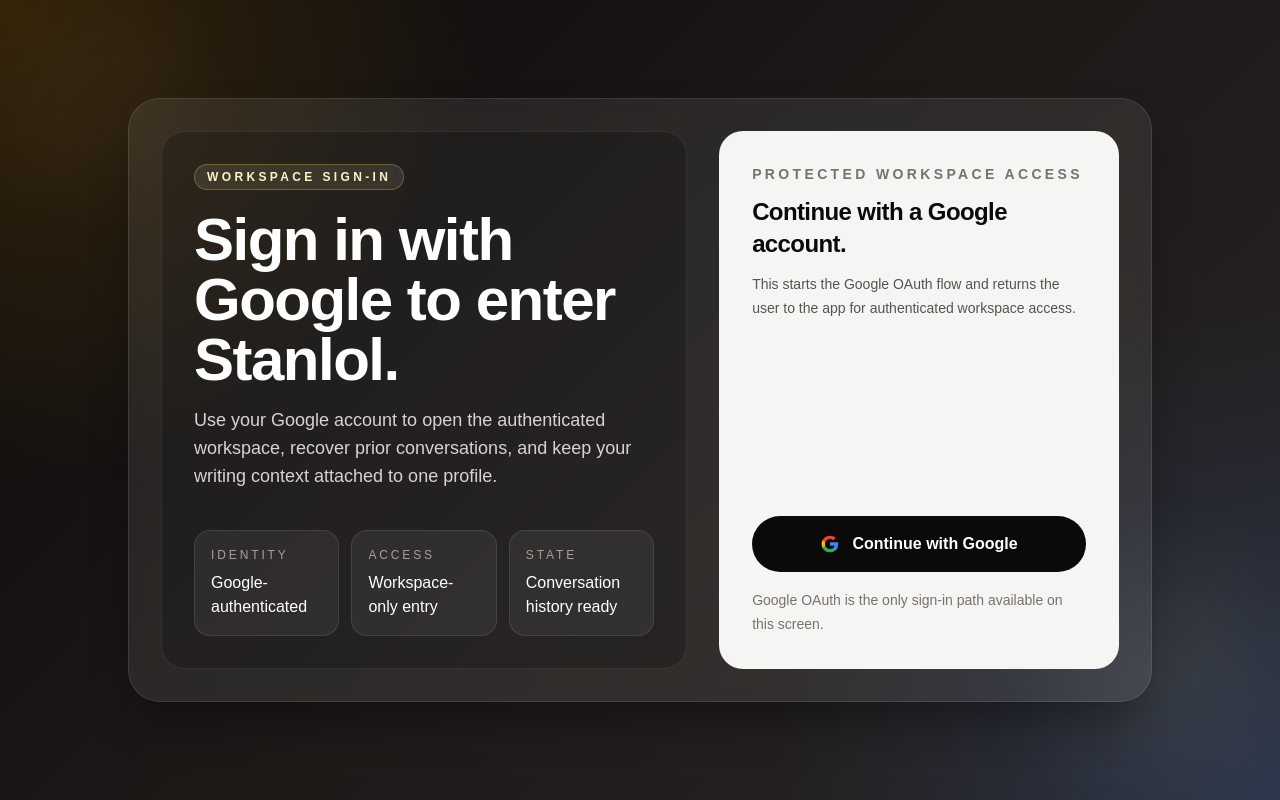
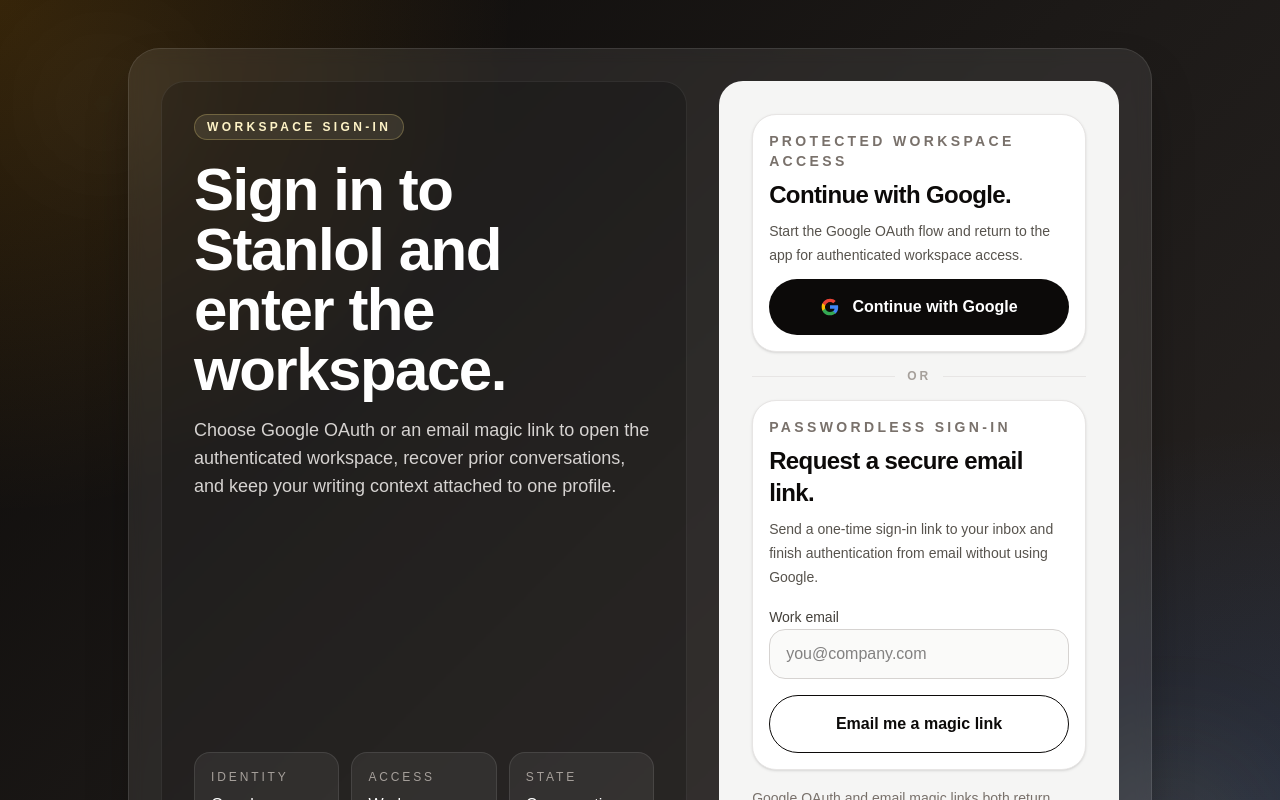
Before and after one commit to OpsEclipse/stanlol, a Next.js app: page / in a window 1280 px wide. Shown: the top 800 px of the page. Built offline with nearby package versions, Linux system fonts and the light colour scheme; no server answers.

Commit message:
feat: add magic link sign-in screen

```diff
--- /dev/null
+++ b/app/auth/magic-link/route.ts
@@ -0,0 +1,111 @@
+import { NextResponse } from "next/server";
+
+import {
+  buildSupabaseAuthUrl,
+  fetchSupabaseAuth,
+  getRequestOrigin,
+  readRequiredEnv,
+  SUPABASE_ANON_KEY,
+} from "../../../lib/auth-session";
+import { object, string, validatePayload } from "../../../lib/validation";
+
+export const MAGIC_LINK_PATH = "/auth/magic-link";
+export const MAGIC_LINK_STATUS_PARAM = "magicLinkStatus";
+export const MAGIC_LINK_EMAIL_PARAM = "email";
+export const MAGIC_LINK_SENT_STATUS = "sent";
+export const MAGIC_LINK_FAILED_STATUS = "failed";
+export const MAGIC_LINK_INVALID_EMAIL_STATUS = "invalid_email";
+
+const AUTH_CALLBACK_PATH = "/auth/callback";
+const DEFAULT_AUTH_SUCCESS_PATH = "/workspace";
+const EMAIL_PATTERN = /^[^\s@]+@[^\s@]+\.[^\s@]+$/;
+const MAGIC_LINK_REQUEST_VALIDATOR = object({
+  email: string({
+    maxLength: 320,
+    trim: true,
+  }),
+});
+
+function buildMagicLinkRedirectUrl(request: Request): string {
+  const callbackUrl = new URL(AUTH_CALLBACK_PATH, getRequestOrigin(request));
+
+  callbackUrl.searchParams.set("next", DEFAULT_AUTH_SUCCESS_PATH);
+
+  return callbackUrl.toString();
+}
+
+function buildHomeRedirectUrl(
+  request: Request,
+  status: string,
+  email: string | null = null,
+): URL {
+  const redirectUrl = new URL("/", getRequestOrigin(request));
+
+  redirectUrl.searchParams.set(MAGIC_LINK_STATUS_PARAM, status);
+
+  if (email) {
+    redirectUrl.searchParams.set(MAGIC_LINK_EMAIL_PARAM, email);
+  }
+
+  return redirectUrl;
+}
+
+function redirectToStatus(
+  request: Request,
+  status: string,
+  email: string | null = null,
+): NextResponse {
+  return NextResponse.redirect(buildHomeRedirectUrl(request, status, email), {
+    status: 303,
+  });
+}
+
+function normalizeRequestPayload(formData: FormData): unknown {
+  return {
+    email: formData.get("email"),
+  };
+}
+
+async function requestMagicLink(email: string, request: Request): Promise<void> {
+  await fetchSupabaseAuth(buildSupabaseAuthUrl("/auth/v1/otp"), {
+    body: JSON.stringify({
+      email,
+      options: {
+        emailRedirectTo: buildMagicLinkRedirectUrl(request),
+      },
+    }),
+    headers: {
+      apikey: readRequiredEnv(SUPABASE_ANON_KEY),
+      "content-type": "application/json",
+    },
+    method: "POST",
+  });
+}
+
+export async function POST(request: Request): Promise<NextResponse> {
+  let normalizedEmail: string | null = null;
+
+  try {
+    const formData = await request.formData();
+    const validation = validatePayload(
+      normalizeRequestPayload(formData),
+      MAGIC_LINK_REQUEST_VALIDATOR,
+    );
+
+    if (validation.success === false) {
+      return redirectToStatus(request, MAGIC_LINK_INVALID_EMAIL_STATUS);
+    }
+
+    normalizedEmail = validation.data.email.toLowerCase();
+
+    if (!EMAIL_PATTERN.test(normalizedEmail)) {
+      return redirectToStatus(request, MAGIC_LINK_INVALID_EMAIL_STATUS, normalizedEmail);
+    }
+
+    await requestMagicLink(normalizedEmail, request);
+
+    return redirectToStatus(request, MAGIC_LINK_SENT_STATUS, normalizedEmail);
+  } catch {
+    return redirectToStatus(request, MAGIC_LINK_FAILED_STATUS, normalizedEmail);
+  }
+}
--- a/components/google-oauth-sign-in-screen.tsx
+++ b/components/google-oauth-sign-in-screen.tsx
@@ -1,14 +1,45 @@
 export const GOOGLE_OAUTH_PATH = "/auth/callback?provider=google";
+export const MAGIC_LINK_REQUEST_PATH = "/auth/magic-link";
 
 export const GOOGLE_OAUTH_COPY = {
   badge: "Workspace sign-in",
-  title: "Sign in with Google to enter Stanlol.",
+  title: "Sign in to Stanlol and enter the workspace.",
   description:
-    "Use your Google account to open the authenticated workspace, recover prior conversations, and keep your writing context attached to one profile.",
+    "Choose Google OAuth or an email magic link to open the authenticated workspace, recover prior conversations, and keep your writing context attached to one profile.",
   buttonLabel: "Continue with Google",
-  privacyNote: "Google OAuth is the only sign-in path available on this screen.",
+  privacyNote:
+    "Google OAuth and email magic links both return through the protected auth callback before workspace access is granted.",
   supportLabel: "Protected workspace access",
 } as const;
+
+export const MAGIC_LINK_COPY = {
+  buttonLabel: "Email me a magic link",
+  description:
+    "Send a one-time sign-in link to your inbox and finish authentication from email without using Google.",
+  emailLabel: "Work email",
+  statusLabel: "Email link status",
+  supportLabel: "Passwordless sign-in",
+  title: "Request a secure email link.",
+} as const;
+
+export const MAGIC_LINK_STATUS_COPY = {
+  failed: {
+    description:
+      "Stanlol could not send the email sign-in link. Try again in a moment.",
+    title: "Magic link request failed.",
+  },
+  invalid_email: {
+    description: "Enter a valid email address before requesting a sign-in link.",
+    title: "A valid email address is required.",
+  },
+  sent: {
+    description:
+      "If that email can access this workspace, the sign-in link is on its way now.",
+    title: "Check your inbox.",
+  },
+} as const;
+
+type MagicLinkStatusCode = keyof typeof MAGIC_LINK_STATUS_COPY;
 
 export const AUTH_ERROR_COPY = {
   auth_callback_failed: {
@@ -64,6 +95,30 @@
   return AUTH_ERROR_COPY[code as AuthErrorCode] ?? AUTH_ERROR_COPY.auth_callback_failed;
 }
 
+function normalizeSearchParam(value: string | string[] | null | undefined): string | null {
+  if (Array.isArray(value)) {
+    return normalizeSearchParam(value[0]);
+  }
+
+  if (typeof value !== "string") {
+    return null;
+  }
+
+  const normalized = value.trim();
+
+  return normalized.length > 0 ? normalized : null;
+}
+
+export function getMagicLinkStatusCopy(value: string | string[] | null | undefined) {
+  const code = normalizeSearchParam(value)?.toLowerCase();
+
+  if (!code) {
+    return null;
+  }
+
+  return MAGIC_LINK_STATUS_COPY[code as MagicLinkStatusCode] ?? MAGIC_LINK_STATUS_COPY.failed;
+}
+
 function GoogleMark() {
   return (
     <svg
@@ -95,10 +150,18 @@
 
 export type GoogleOAuthSignInScreenProps = {
   authErrorCode?: string | string[];
+  magicLinkEmail?: string | string[];
+  magicLinkStatus?: string | string[];
 };
 
-export function GoogleOAuthSignInScreen({ authErrorCode }: GoogleOAuthSignInScreenProps) {
+export function GoogleOAuthSignInScreen({
+  authErrorCode,
+  magicLinkEmail,
+  magicLinkStatus,
+}: GoogleOAuthSignInScreenProps) {
   const authError = getAuthErrorCopy(authErrorCode);
+  const magicLinkFeedback = getMagicLinkStatusCopy(magicLinkStatus);
+  const normalizedMagicLinkEmail = normalizeSearchParam(magicLinkEmail) ?? "";
 
   return (
     <main className="relative flex min-h-screen items-center justify-center overflow-hidden bg-stone-950 px-6 py-12 text-stone-100">
@@ -125,7 +188,7 @@
           <div className="grid gap-3 text-sm text-stone-300 sm:grid-cols-3">
             <div className="rounded-2xl border border-white/10 bg-white/6 p-4">
               <p className="text-xs uppercase tracking-[0.24em] text-stone-400">Identity</p>
-              <p className="mt-2 text-base font-medium text-white">Google-authenticated</p>
+              <p className="mt-2 text-base font-medium text-white">Google or email link</p>
             </div>
             <div className="rounded-2xl border border-white/10 bg-white/6 p-4">
               <p className="text-xs uppercase tracking-[0.24em] text-stone-400">Access</p>
@@ -139,19 +202,6 @@
         </div>
 
         <div className="flex flex-col justify-between gap-8 rounded-[1.5rem] border border-white/12 bg-stone-100 p-6 text-stone-950 md:p-8">
-          <div className="space-y-3">
-            <p className="text-sm font-semibold uppercase tracking-[0.24em] text-stone-500">
-              {GOOGLE_OAUTH_COPY.supportLabel}
-            </p>
-            <h2 className="text-2xl font-semibold tracking-tight text-stone-950">
-              Continue with a Google account.
-            </h2>
-            <p className="text-sm leading-6 text-stone-600">
-              This starts the Google OAuth flow and returns the user to the app for authenticated
-              workspace access.
-            </p>
-          </div>
-
           <div className="space-y-4">
             {authError ? (
               <section
@@ -166,6 +216,20 @@
                 <p className="mt-2 text-sm leading-6 text-rose-900/90">{authError.description}</p>
               </section>
             ) : null}
+
+            <section className="space-y-3 rounded-[1.5rem] border border-stone-200 bg-white px-4 py-4 shadow-sm">
+              <div className="space-y-2">
+                <p className="text-sm font-semibold uppercase tracking-[0.24em] text-stone-500">
+                  {GOOGLE_OAUTH_COPY.supportLabel}
+                </p>
+                <h2 className="text-2xl font-semibold tracking-tight text-stone-950">
+                  Continue with Google.
+                </h2>
+                <p className="text-sm leading-6 text-stone-600">
+                  Start the Google OAuth flow and return to the app for authenticated workspace
+                  access.
+                </p>
+              </div>
               <a
                 href={GOOGLE_OAUTH_PATH}
                 className="inline-flex w-full items-center justify-center gap-3 rounded-full bg-stone-950 px-5 py-4 text-base font-semibold text-white transition-transform duration-200 hover:-translate-y-0.5 hover:bg-stone-800 focus-visible:outline-2 focus-visible:outline-offset-4 focus-visible:outline-stone-950"
@@ -173,6 +237,68 @@
                 <GoogleMark />
                 <span>{GOOGLE_OAUTH_COPY.buttonLabel}</span>
               </a>
+            </section>
+
+            <div className="flex items-center gap-3 text-xs font-semibold uppercase tracking-[0.24em] text-stone-400">
+              <span className="h-px flex-1 bg-stone-200" />
+              <span>or</span>
+              <span className="h-px flex-1 bg-stone-200" />
+            </div>
+
+            <section className="space-y-4 rounded-[1.5rem] border border-stone-200 bg-white px-4 py-4 shadow-sm">
+              <div className="space-y-2">
+                <p className="text-sm font-semibold uppercase tracking-[0.24em] text-stone-500">
+                  {MAGIC_LINK_COPY.supportLabel}
+                </p>
+                <h2 className="text-2xl font-semibold tracking-tight text-stone-950">
+                  {MAGIC_LINK_COPY.title}
+                </h2>
+                <p className="text-sm leading-6 text-stone-600">{MAGIC_LINK_COPY.description}</p>
+              </div>
+
+              {magicLinkFeedback ? (
+                <section
+                  aria-live="polite"
+                  className="rounded-[1.25rem] border border-emerald-200 bg-emerald-50 px-4 py-4 text-left text-emerald-950 shadow-sm shadow-emerald-200/60"
+                >
+                  <p className="text-xs font-semibold uppercase tracking-[0.24em] text-emerald-700">
+                    {MAGIC_LINK_COPY.statusLabel}
+                  </p>
+                  <h3 className="mt-2 text-base font-semibold">{magicLinkFeedback.title}</h3>
+                  <p className="mt-2 text-sm leading-6 text-emerald-900/90">
+                    {magicLinkFeedback.description}
+                  </p>
+                </section>
+              ) : null}
+
+              <form action={MAGIC_LINK_REQUEST_PATH} method="post" className="space-y-4">
+                <div className="space-y-2">
+                  <label
+                    htmlFor="magic-link-email"
+                    className="text-sm font-medium text-stone-700"
+                  >
+                    {MAGIC_LINK_COPY.emailLabel}
+                  </label>
+                  <input
+                    id="magic-link-email"
+                    name="email"
+                    type="email"
+                    autoComplete="email"
+                    defaultValue={normalizedMagicLinkEmail}
+                    className="w-full rounded-2xl border border-stone-300 bg-stone-50 px-4 py-3 text-base text-stone-950 outline-none transition focus:border-stone-950 focus:bg-white focus:ring-2 focus:ring-stone-200"
+                    placeholder="you@company.com"
+                    required
+                  />
+                </div>
+                <button
+                  type="submit"
+                  className="inline-flex w-full items-center justify-center rounded-full border border-stone-950 px-5 py-4 text-base font-semibold text-stone-950 transition-transform duration-200 hover:-translate-y-0.5 hover:bg-stone-950 hover:text-white focus-visible:outline-2 focus-visible:outline-offset-4 focus-visible:outline-stone-950"
+                >
+                  {MAGIC_LINK_COPY.buttonLabel}
+                </button>
+              </form>
+            </section>
+
             <p className="text-sm leading-6 text-stone-500">{GOOGLE_OAUTH_COPY.privacyNote}</p>
           </div>
         </div>
```
Also changed, not shown: 1 other file (tests, documents, lock files or other folders). Lines whose indentation alone changed are shown as unchanged.
